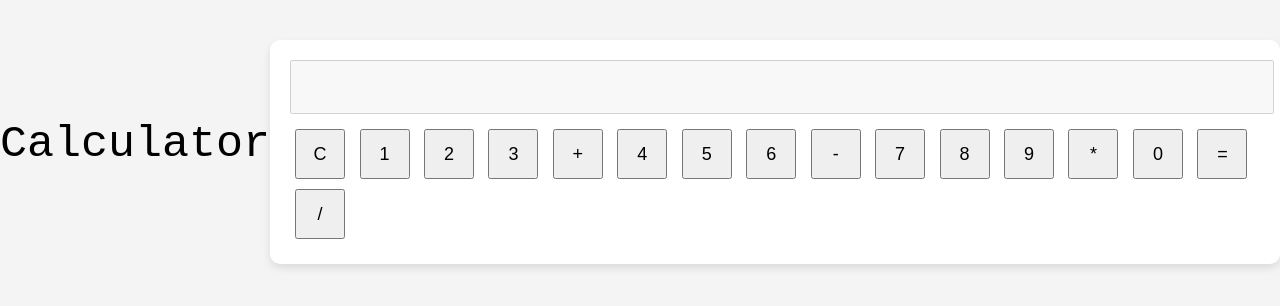
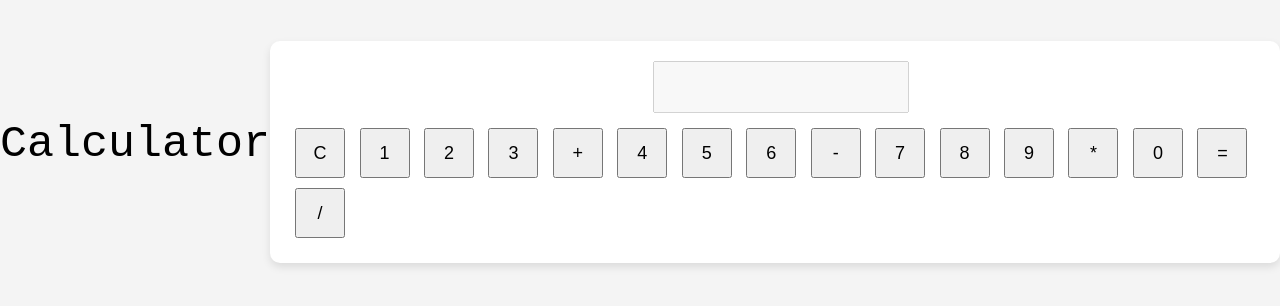
Before and after one commit to DimaAlufCoding/GitWorkShop, a plain HTML site: page index.html in a window 1280 px wide. Shown: the part 248-554 px from the top of the page. Drawn offline with Linux system fonts and the light colour scheme.

Commit message:
Fixed styling issue

```diff
--- a/css/style.css
+++ b/css/style.css
@@ -13,6 +13,8 @@ body {
     padding: 20px;
     border-radius: 10px;
     box-shadow: 0 4px 8px rgba(0, 0, 0, 0.1);
+    place-items: center;
+
 }
 
 #display {
@@ -21,7 +23,7 @@ body {
     margin-bottom: 10px;
     text-align: right;
     font-size: 18px;
-    padding: 5px;
+    padding: 4px;
 }
 
 .buttons button {
```
